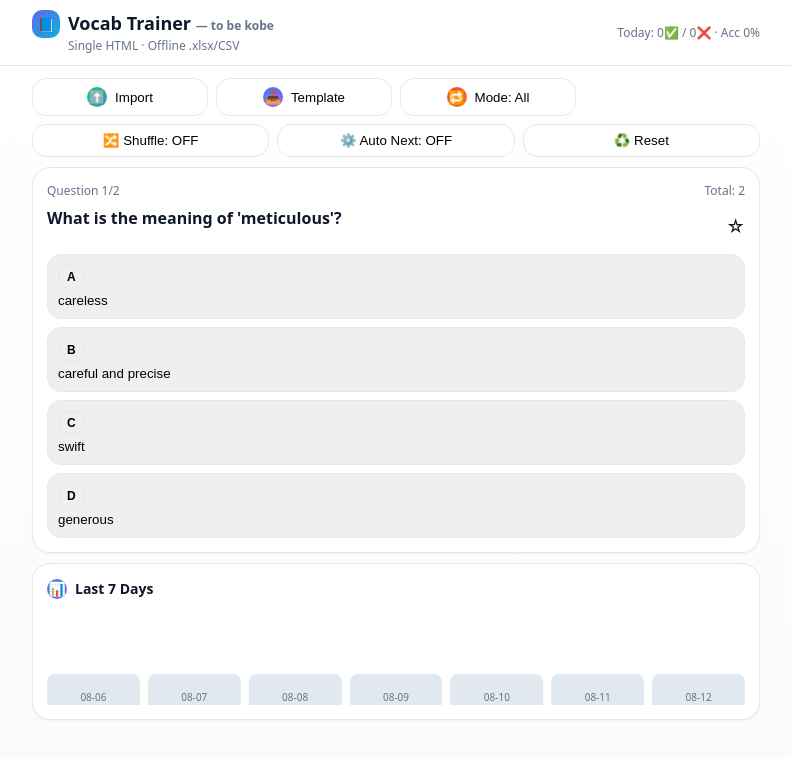
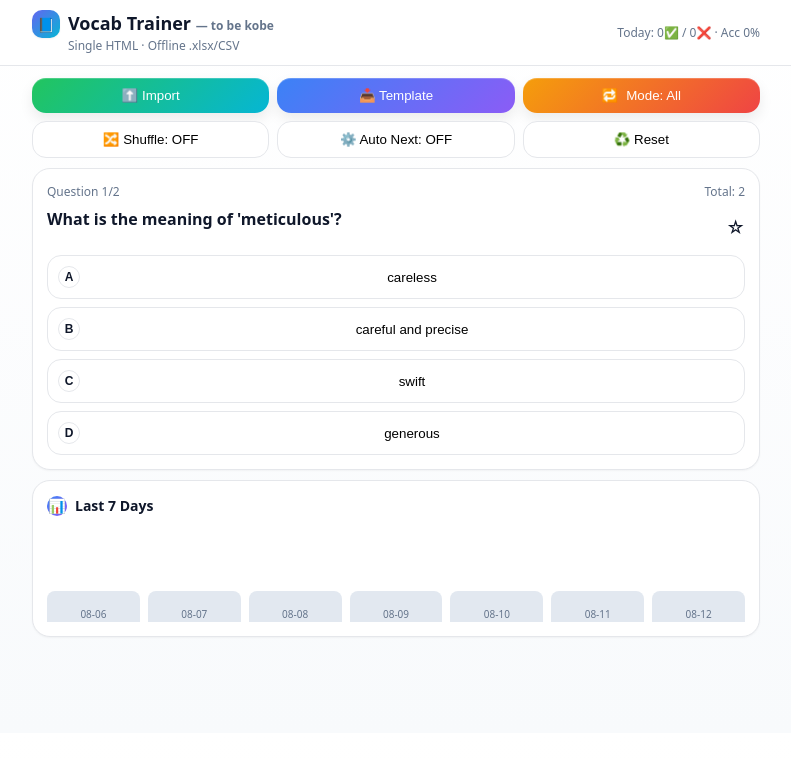
Before and after one commit to David-BIQI/vocab-trainer, a plain HTML site: page index.html in a window 1280 px wide. Shown: the whole page, without its empty margins (244-1035 px from the left). Drawn offline with Linux system fonts and the light colour scheme.

Commit message:
Update index.html

```diff
--- a/index.html
+++ b/index.html
@@ -5,8 +5,9 @@
   <meta name="viewport" content="width=device-width, initial-scale=1, user-scalable=no" />
   <title>Vocab Trainer — to be kobe (Offline .xlsx, Single HTML)</title>
   <style>
-    :root{ --bd:#e5e7eb; --txt:#0f172a; --muted:#64748b; }
-    *{box-sizing:border-box} html,body{margin:0;padding:0;background:linear-gradient(#fff,#f8fafc);color:var(--txt);font:14px/1.5 system-ui,-apple-system,Segoe UI,Roboto,Arial}
+    :root{ --bd:#e5e7eb; --txt:#0f172a; --muted:#64748b; --bg:#ffffff; }
+    *{box-sizing:border-box;-webkit-tap-highlight-color:transparent}
+    html,body{margin:0;padding:0;background:linear-gradient(#fff,#f8fafc);color:var(--txt);font:14px/1.5 system-ui,-apple-system,Segoe UI,Roboto,Arial}
     .container{max-width:760px;margin:0 auto;padding:12px 16px 96px}
     header{position:sticky;top:0;background:rgba(255,255,255,.8);backdrop-filter:blur(8px);border-bottom:1px solid var(--bd);z-index:10}
     header .row{display:flex;align-items:center;justify-content:space-between;gap:12px;max-width:760px;margin:0 auto;padding:10px 16px}
@@ -14,28 +15,43 @@
     .badge{display:inline-flex;align-items:center;justify-content:center;width:28px;height:28px;border-radius:10px;color:#fff;background:linear-gradient(135deg,#6366f1,#06b6d4);box-shadow:0 1px 2px rgba(0,0,0,.06)}
     .card{background:#fff;border:1px solid var(--bd);border-radius:18px;box-shadow:0 1px 2px rgba(0,0,0,.04);padding:14px}
     .grid-3{display:grid;grid-template-columns:repeat(3,1fr);gap:8px}
-    .btn{border:1px solid var(--bd);background:#fff;border-radius:14px;padding:8px 10px;cursor:pointer;display:flex;align-items:center;justify-content:center;gap:8px}
-    .btn:active{transform:scale(.99)}
+
+    /* Buttons – beautified (gradients, soft shadows) */
+    .btn{border:1px solid var(--bd);background:#fff;border-radius:14px;padding:10px 12px;cursor:pointer;display:flex;align-items:center;justify-content:center;gap:8px;user-select:none;transition:transform .05s ease, box-shadow .2s ease}
+    .btn:active{transform:scale(.985)}
     .btn.primary{background:#0f172a;color:#fff;border-color:#0f172a}
-    .opt{width:100%;text-align:left;border:1px solid var(--bd);border-radius:14px;padding:10px}
-    .opt.correct{background:#ecfdf5;border-color:#059669}
-    .opt.wrong{background:#fef2f2;border-color:#dc2626}
+    .btn.grad{border:none;color:#fff;box-shadow:0 6px 14px rgba(0,0,0,.08), inset 0 1px rgba(255,255,255,.2)}
+    .btn.grad.green{background:linear-gradient(135deg,#22c55e,#06b6d4)}
+    .btn.grad.blue{background:linear-gradient(135deg,#3b82f6,#8b5cf6)}
+    .btn.grad.orange{background:linear-gradient(135deg,#f59e0b,#ef4444)}
+    .btn.ghost{background:#fff;border:1px solid var(--bd);}
+
     .muted{color:var(--muted);font-size:12px}
     .row{display:flex;align-items:center;justify-content:space-between}
     .gap{display:flex;gap:8px}
     .hidden{display:none}
     .bar{height:100px;display:flex;gap:8px;align-items:flex-end;justify-content:space-between}
     .bar>div{flex:1;background:#e2e8f0;border-radius:8px 8px 0 0}
-    .pill{display:inline-flex;align-items:center;gap:6px;padding:4px 8px;border-radius:999px;border:1px solid var(--bd);font-size:12px}
+    .pill{display:inline-flex;align-items:center;gap:6px;padding:4px 8px;border-radius:999px;border:1px solid var(--bd);font-size:12px;background:#fff}
     .icon{width:20px;height:20px;border-radius:999px;display:inline-flex;align-items:center;justify-content:center;color:#fff}
     .i1{background:linear-gradient(135deg,#22c55e,#06b6d4)} .i2{background:linear-gradient(135deg,#3b82f6,#8b5cf6)} .i3{background:linear-gradient(135deg,#ef4444,#f97316)}
+
+    /* Options: single line, no wrap, ellipsis */
+    .opt{width:100%;display:flex;align-items:center;gap:10px;border:1px solid var(--bd);border-radius:14px;padding:10px;background:#fff;white-space:nowrap;overflow:hidden;text-overflow:ellipsis}
+    .opt .badge{width:22px;height:22px;border-radius:999px;background:#fff;color:#0f172a;border:1px solid var(--bd);display:inline-flex;align-items:center;justify-content:center;font-weight:700;font-size:12px;box-shadow:none}
+    .opt .text{flex:1;min-width:0;overflow:hidden;text-overflow:ellipsis}
+    .opt.correct{background:#ecfdf5;border-color:#059669}
+    .opt.wrong{background:#fef2f2;border-color:#dc2626}
+
+    /* Reward animation */
     @keyframes pop{0%{transform:scale(.7);opacity:0}20%{transform:scale(1.1);opacity:1}80%{transform:scale(1);opacity:1}100%{transform:scale(.9);opacity:0}}
     .reward{position:fixed;inset:0;display:flex;align-items:center;justify-content:center;pointer-events:none;z-index:50}
     .reward .text{font-size:34px;font-weight:800;animation:pop 1.1s ease-out forwards;background:linear-gradient(90deg,#ec4899,#f59e0b,#22c55e);-webkit-background-clip:text;background-clip:text;color:transparent;text-shadow:0 1px 2px rgba(0,0,0,.08)}
     @keyframes fall{0%{transform:translateY(-10px) rotate(0);opacity:1}100%{transform:translateY(110vh) rotate(720deg);opacity:0}}
+
     .fav { cursor:pointer; user-select:none; font-size:18px; }
     .fav.on { color:#f59e0b; text-shadow:0 1px 2px rgba(0,0,0,.08); }
-    .toolbar { display:grid; grid-template-columns:repeat(4,1fr); gap:8px; }
+    .toolbar { display:grid; grid-template-columns:repeat(3,1fr); gap:8px; } /* import 区 3 列 */
   </style>
 </head>
 <body>
@@ -53,17 +69,18 @@
   </header>
 
   <div class="container">
+    <!-- Import 区按钮美化：渐变色 -->
     <section class="toolbar">
-      <button class="btn" id="btnImport"><span class="icon i1">⬆️</span>Import</button>
+      <button class="btn grad green" id="btnImport">⬆️ Import</button>
       <input type="file" id="file" class="hidden" accept=".xlsx,.csv,.json" />
-      <button class="btn" id="btnTemplate"><span class="icon i2">📥</span>Template</button>
-      <button class="btn" id="btnMode"><span class="icon i3">🔁</span><span id="modeLabel">Mode: All</span></button>
+      <button class="btn grad blue" id="btnTemplate">📥 Template</button>
+      <button class="btn grad orange" id="btnMode"><span>🔁</span><span id="modeLabel">Mode: All</span></button>
     </section>
 
     <section class="grid-3" style="margin-top:8px">
-      <button class="btn" id="btnShuffle">🔀 Shuffle: OFF</button>
-      <button class="btn" id="btnAuto">⚙️ Auto Next: OFF</button>
-      <button class="btn" id="btnReset">♻️ Reset</button>
+      <button class="btn ghost" id="btnShuffle">🔀 Shuffle: OFF</button>
+      <button class="btn ghost" id="btnAuto">⚙️ Auto Next: OFF</button>
+      <button class="btn ghost" id="btnReset">♻️ Reset</button>
     </section>
 
     <section style="margin-top:10px">
@@ -112,6 +129,7 @@
   </div>
 
   <script>
+    /************ Minimal ZIP + XLSX reader (no external deps) ************/
     const td = new TextDecoder("utf-8");
     function readU16(dv, off){ return dv.getUint16(off, true); }
     function readU32(dv, off){ return dv.getUint32(off, true); }
@@ -200,6 +218,7 @@
       const sheet = xml(td.decode(sheetBin)); const rows = sheetTo2DArray(sheet, sst); return rows;
     }
 
+    /************ App state ************/
     const LS = { QUESTIONS:"vocab_questions_v1", WRONG:"vocab_wrong_v1", STATS:"vocab_stats_v1", SETTINGS:"vocab_settings_v1", FAV:"vocab_fav_v1" };
     const $ = sel => document.querySelector(sel);
     const $$ = sel => Array.from(document.querySelectorAll(sel));
@@ -212,8 +231,10 @@
     let favSet = new Set(load(LS.FAV, []));
     let stats = load(LS.STATS, {});
 
+    // 固定会话序列（解决 Shuffle 错乱），只在模式/Shuffle 切换或导入时重建
     let session = { ids: [], cursor: 0 };
     let selected = null;
+    let autoTimer = null;
 
     if (questions.length === 0) {
       questions = [
@@ -226,6 +247,7 @@
     rebuildSession({ preserveCurrent:false });
     renderAll();
 
+    /************ UI bindings ************/
     $("#btnImport").onclick = () => $("#file").click();
     $("#file").onchange = async (e) => {
       const f = e.target.files && e.target.files[0]; if (!f) return;
@@ -294,18 +316,17 @@
       if (favSet.has(cur.id)) favSet.delete(cur.id); else favSet.add(cur.id);
       persist(LS.FAV, Array.from(favSet));
       updateFavUI();
-      if (settings.mode === "fav" && !favSet.has(cur.id)){
-        // stay until Next
-      }
     };
 
+    /************ Session helpers ************/
     function computeModeIds(){
       if (settings.mode === "all") return questions.map(q=>q.id);
       if (settings.mode === "wrong") return questions.filter(q=>wrongSet.has(q.id)).map(q=>q.id);
-      return questions.filter(q=>favSet.has(q.id)).map(q=>q.id);
+      return questions.filter(q=>favSet.has(q.id)).map(q=>q.id); // fav
     }
     function shuffleInPlace(arr){ for (let i=arr.length-1;i>0;i--){ const j=Math.floor(Math.random()*(i+1)); [arr[i],arr[j]]=[arr[j],arr[i]]; } }
     function rebuildSession({ preserveCurrent }){
+      clearTimeout(autoTimer); autoTimer=null;
       const curId = currentQuestion()?.id || null;
       const ids = computeModeIds();
       if (settings.shuffle) shuffleInPlace(ids);
@@ -336,6 +357,7 @@
       return questions.find(q => q.id === id) || null;
     }
 
+    /************ Render ************/
     function renderAll(){
       renderHeader(); renderQuestion(); renderChart();
       $("#btnShuffle").innerHTML = settings.shuffle ? "🔀 Shuffle: ON" : "🔀 Shuffle: OFF";
@@ -368,7 +390,7 @@
       ["A","B","C","D"].forEach(k=>{
         const label = cur[k] || ""; if (!label) return;
         const btn = document.createElement("button"); btn.className = "opt";
-        btn.innerHTML = `<div class="pill" style="margin-bottom:4px"><b>${k}</b></div><div>${escapeHtml(label)}</div>`;
+        btn.innerHTML = `<span class="badge">${k}</span><span class="text">${escapeHtml(label)}</span>`;
         btn.onclick = () => onSelect(k, btn); box.appendChild(btn);
       });
     }
@@ -395,10 +417,21 @@
       if (cur.explain){ $("#expText").textContent = cur.explain; $("#expBlock").style.display = "block"; }
       else { $("#expText").textContent = ""; $("#expBlock").style.display = "none"; }
 
-      if (settings.autoNext && !settings.shuffle){ setTimeout(next, 700); }
+      // Auto Next：仅在非 Shuffle 下启用；并做快照校验 + 防抖
+      clearTimeout(autoTimer);
+      if (settings.autoNext && !settings.shuffle){
+        const snapCursor = session.cursor, snapId = cur.id;
+        autoTimer = setTimeout(() => {
+          // 仍在同一题、同一游标，才跳转
+          if (session.cursor === snapCursor && currentQuestion()?.id === snapId){
+            next();
+          }
+        }, 750);
+      }
       renderHeader();
     }
 
+    /************ Reward ************/
     function showReward(){
       const wrap = document.getElementById("reward");
       const label = document.getElementById("rewardText");
@@ -421,6 +454,7 @@
       setTimeout(()=>wrap.classList.add("hidden"), 1100);
     }
 
+    /************ Stats & Chart ************/
     function updateToday(ok){
       const k = keyToday(); const s = stats[k] || { ok:0, fail:0 }; if (ok) s.ok++; else s.fail++; stats[k] = s; persist(LS.STATS, stats);
     }
@@ -438,6 +472,7 @@
       }
     }
 
+    /************ Utils ************/
     function uniqueById(arr){ const m = new Map(); arr.forEach(q=>{ if(!q.id) q.id = String(m.size+1); m.set(String(q.id), q); }); return Array.from(m.values()); }
     function keyToday(){ return dayKey(new Date()); }
     function load(key, def){ try{ const raw = localStorage.getItem(key); return raw?JSON.parse(raw):def; }catch{return def} }
```
